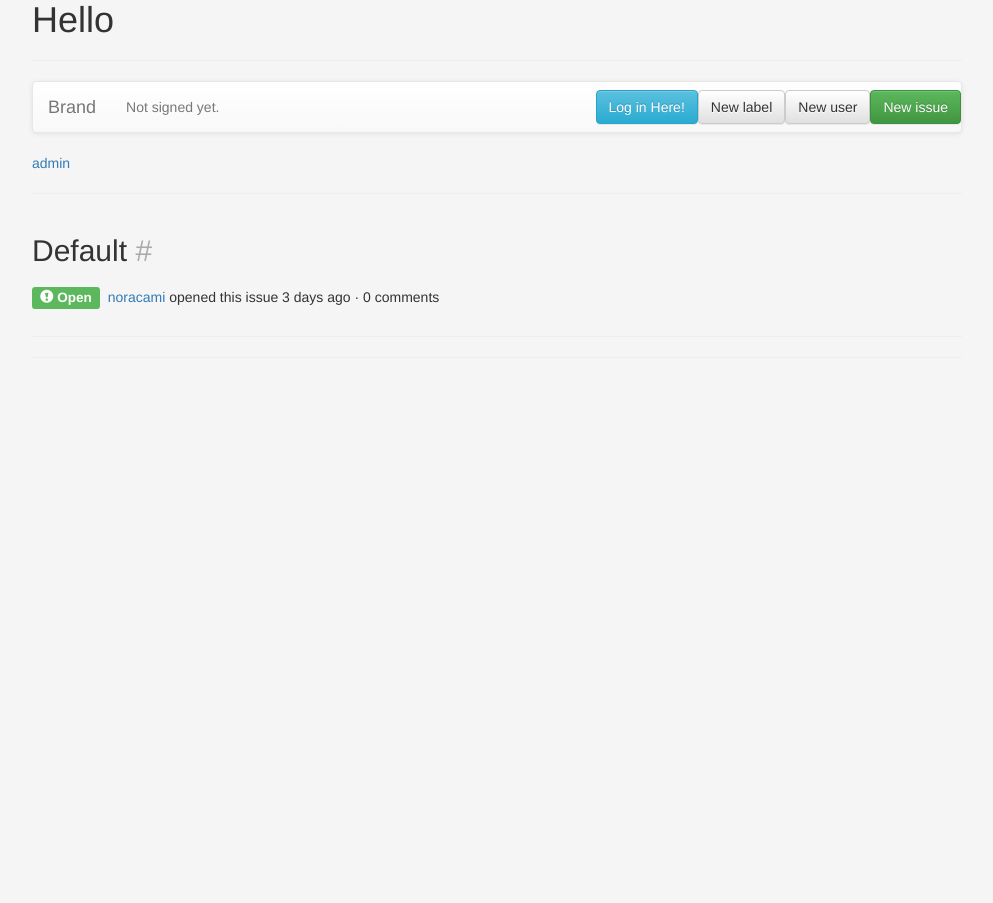
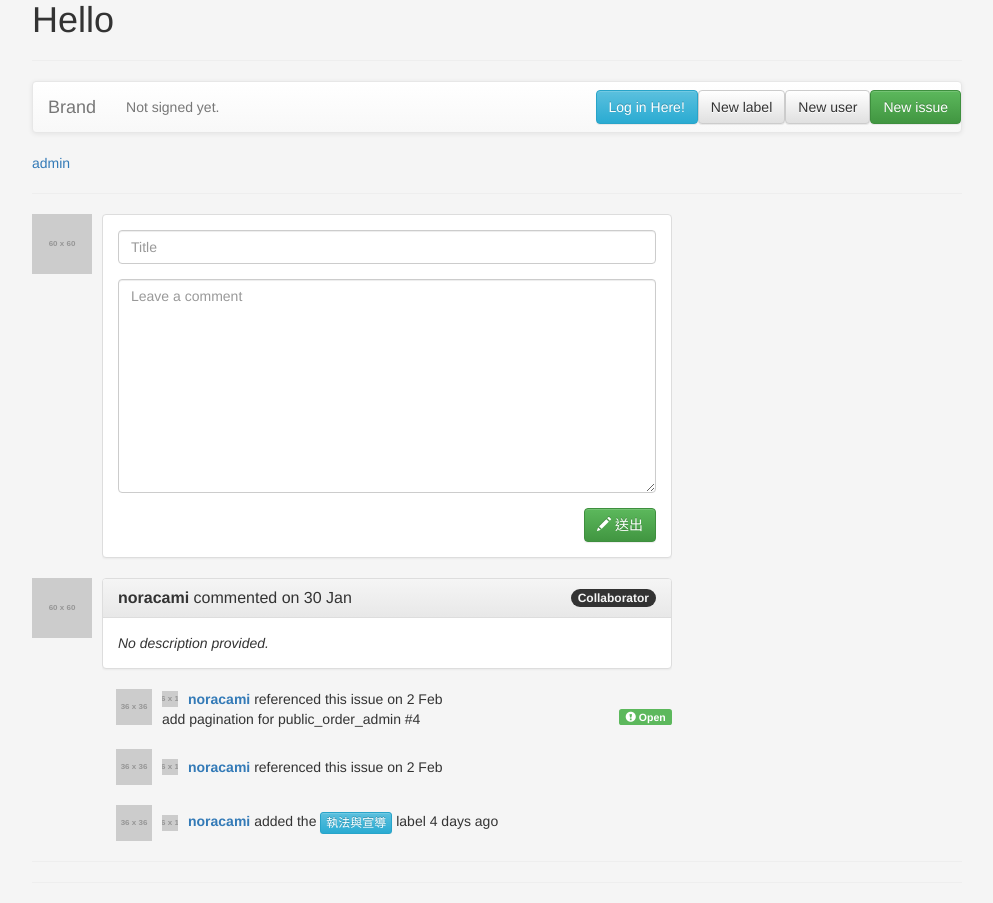
Before and after one commit to noracami/track-it, a Django app: page /issues/new/ in a window 1280 px wide. Shown: the whole page, without its empty margins (168-1161 px from the left). Before the commit the page ends 309 px from the top, so only its background shows below. Run offline with Django 3.2, Linux system fonts and the light colour scheme; grey boxes labelled with a size stand in for pictures from a placeholder-image service; some libraries are stand-ins or nearby versions.

Commit message:
Add new issue function, and not finish
todo
- check user logon
- title field required

```diff
--- a/trackit/issues/views.py
+++ b/trackit/issues/views.py
@@ -1,5 +1,5 @@
 from django.shortcuts import render, get_object_or_404, redirect
-from .models import Ticket, Label
+from .models import Ticket, Label, User, Comment
 import hashlib
 
 # Create your views here.
@@ -34,6 +34,19 @@ def newissues(request):
         name = "default"
     return render(request, 'newissues.html', {"issue_get": name, "request": request})
 
+def add(request):
+    if request.method == 'POST':
+        if request.session['login']:
+            if request.POST['todo'] == "newissue":
+                title = request.POST['title']
+                content = request.POST['comment']
+                ticket = Ticket(ticket_title=title)
+                ticket.save()
+                user = get_object_or_404(User, id=1)
+                comment = Comment(ticket=ticket, content=content, user=user)
+                comment.save()
+    return redirect('home')
+
 def loginhere(request):
 
     return render(request, 'loginhere.html', {"issue_get": "", "request": request})
--- a/trackit/templates/newissues.html
+++ b/trackit/templates/newissues.html
@@ -1,14 +1,121 @@
 {% extends "base.html" %}
 {% block hey %}
-    <div class="row">
-        <div class="col-md-8">
-            <h2>{{ issue_get.title }} <span style="color:#aaa">#{{ issue_get.id }}</span></h2>
+    <div class="comment-wraper">
+        <div>
+            <div class="media">
+                <div class="media-left media-top">
+                    <a href="#">
+                        <img class="media-object" src="http://placehold.it/60x60" alt="...">
+                    </a>
+                </div>
+                <div class="media-body">
+                    <div class="panel-default panel">
+                        <form name="form_newissue" action="{% url 'add' %}" method="POST">
+                            {% csrf_token %}
+                            <input type="hidden" name="todo" value="newissue">
+                            <div class="panel-body">
+                                <div class="form-group">
+                                    <input class="form-control" placeholder="Title" name="title" id="title01" type="text">
+                                </div>
+                                <div class="form-group">
+                                    <textarea class="form-control" placeholder="Leave a comment" name="comment" id="comment01" cols="30" rows="10"></textarea>
+                                </div>
+                                <button type="submit" class="btn btn-success pull-right" onclick="">
+                                    <span class="glyphicon glyphicon-pencil" aria-hidden="true"></span> 送出
+                                </button>
+                            </div>
+                        </form>
+                    </div>
+                </div>
+            </div>
         </div>
     </div>
-    <div style="float: left;">
-        <h4><span class="label label-success"><span class="glyphicon glyphicon-exclamation-sign" aria-hidden="true"></span> Open</span></h4>
+    <div class="comment-wraper">
+        <div class="row-message">
+            <div class="media">
+                <div class="media-left media-top">
+                    <a href="#">
+                        <img class="media-object" src="http://placehold.it/60x60" alt="...">
+                    </a>
+                </div>
+                <div class="media-body">
+                    <div class="panel panel-default">
+                        <div class="panel-heading container-fluid">
+                            <h3 class="panel-title" style="float: left;"><a href=""><strong>noracami</strong></a> commented on 30 Jan</h3>
+                            <span class="pull-right badge">Collaborator</span>
+                        </div>
+                        <div class="panel-body">
+                            <i>No description provided.</i>
+                        </div>
+                    </div>
+                </div>
+            </div>
+        </div>
+        <div class="row-message row-status">
+            <div class="media">
+                <div class="media-left media-top">
+                    <a href="#">
+                        <img class="media-object" src="http://placehold.it/36x36" alt="...">
+                    </a>
+                </div>
+                <div class="media-body">
+                    <div class="media">
+                        <div class="media-left media-middle">
+                            <a href="">
+                                <img class="media-object" src="http://placehold.it/16x16" alt="...">
+                            </a>
+                        </div>
+                        <div class="media-body">
+                            <a href=""><strong>noracami</strong></a> referenced this issue on 2 Feb
+                        </div>
+                    </div>
+                    <span>add pagination for public_order_admin #4</span>
+                    <span class="label label-success pull-right"><span class="glyphicon glyphicon-exclamation-sign" aria-hidden="true"></span> Open</span>
+                </div>
+            </div>
+        </div>
+        <div class="row-message row-status">
+            <div class="media">
+                <div class="media-left media-top">
+                    <a href="#">
+                        <img class="media-object" src="http://placehold.it/36x36" alt="...">
+                    </a>
+                </div>
+                <div class="media-body media-middle">
+                    <div class="media">
+                        <div class="media-left media-middle">
+                            <a href="">
+                                <img class="media-object" src="http://placehold.it/16x16" alt="...">
+                            </a>
+                        </div>
+                        <div class="media-body">
+                            <a href=""><strong>noracami</strong></a> referenced this issue on 2 Feb
+                        </div>
+                    </div>
+                </div>
+            </div>
+        </div>
+        <div class="row-message row-status">
+            <div class="media">
+                <div class="media-left media-top">
+                    <a href="#">
+                        <img class="media-object" src="http://placehold.it/36x36" alt="...">
+                    </a>
+                </div>
+                <div class="media-body media-middle">
+                    <div class="media">
+                        <div class="media-left media-middle">
+                            <a href="">
+                                <img class="media-object" src="http://placehold.it/16x16" alt="...">
+                            </a>
+                        </div>
+                        <div class="media-body">
+                            <a href=""><strong>noracami</strong></a> added the <span class="btn btn-info btn-xs">執法與宣導</span> label 4 days ago
+                        </div>
+                    </div>
+                </div>
+            </div>
+        </div>
     </div>
-    <div><h4></h4>&nbsp;&nbsp;<a href="">noracami</a> opened this issue 3 days ago · 0 comments</div>
-    <div class="row"></div>
     <hr>
 {% endblock %}
--- a/trackit/trackit/urls.py
+++ b/trackit/trackit/urls.py
@@ -9,6 +9,7 @@ urlpatterns = patterns('',
     url(r'^$', 'issues.views.home', name='home'),
     url(r'^issues/(?P<ticket_id>\d+)/$', 'issues.views.issues', name='issues'),
     url(r'^issues/new/$', 'issues.views.newissues', name='newissues'),
+    url(r'^add/$', 'issues.views.add', name='add'),
     url(r'^loginhere/$', 'issues.views.loginhere', name='loginhere'),
     url(r'^login/$', 'issues.views.login', name='login'),
     url(r'^logout/$', 'issues.views.logout', name='logout'),
```
